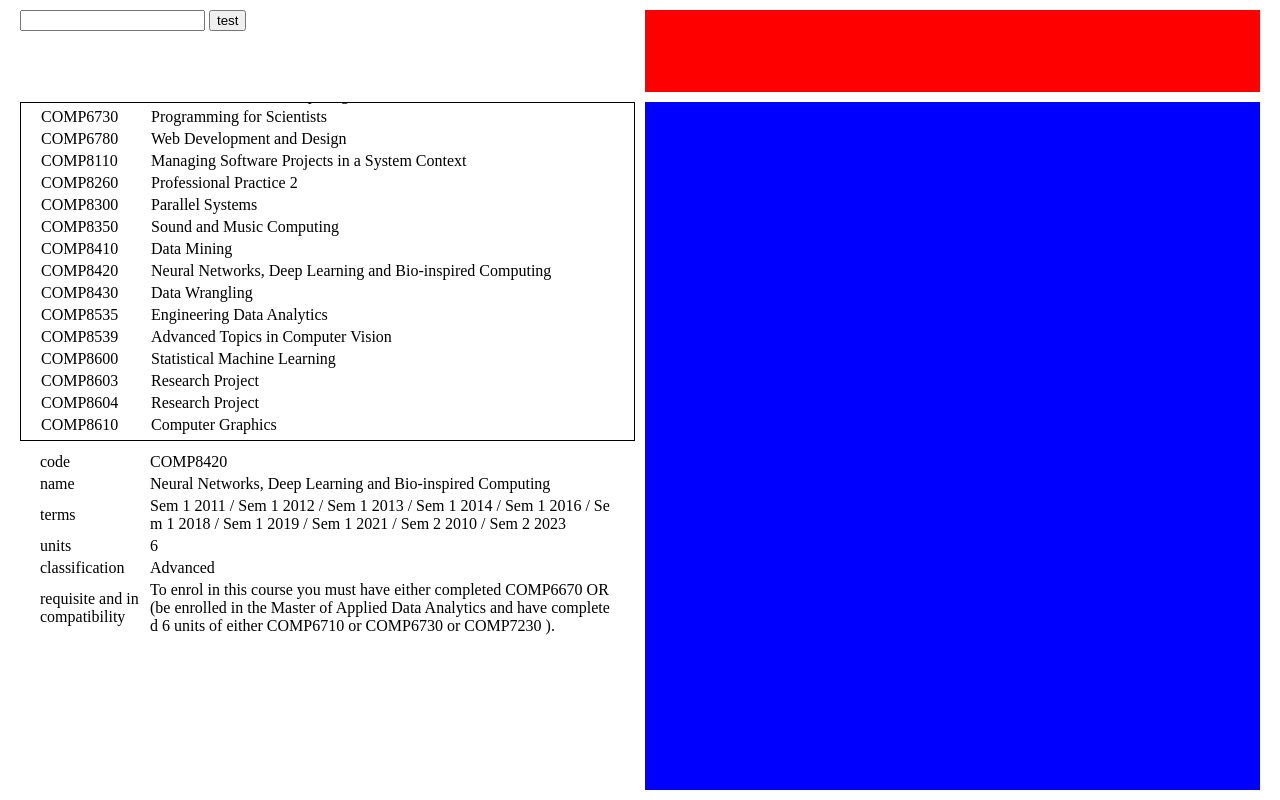
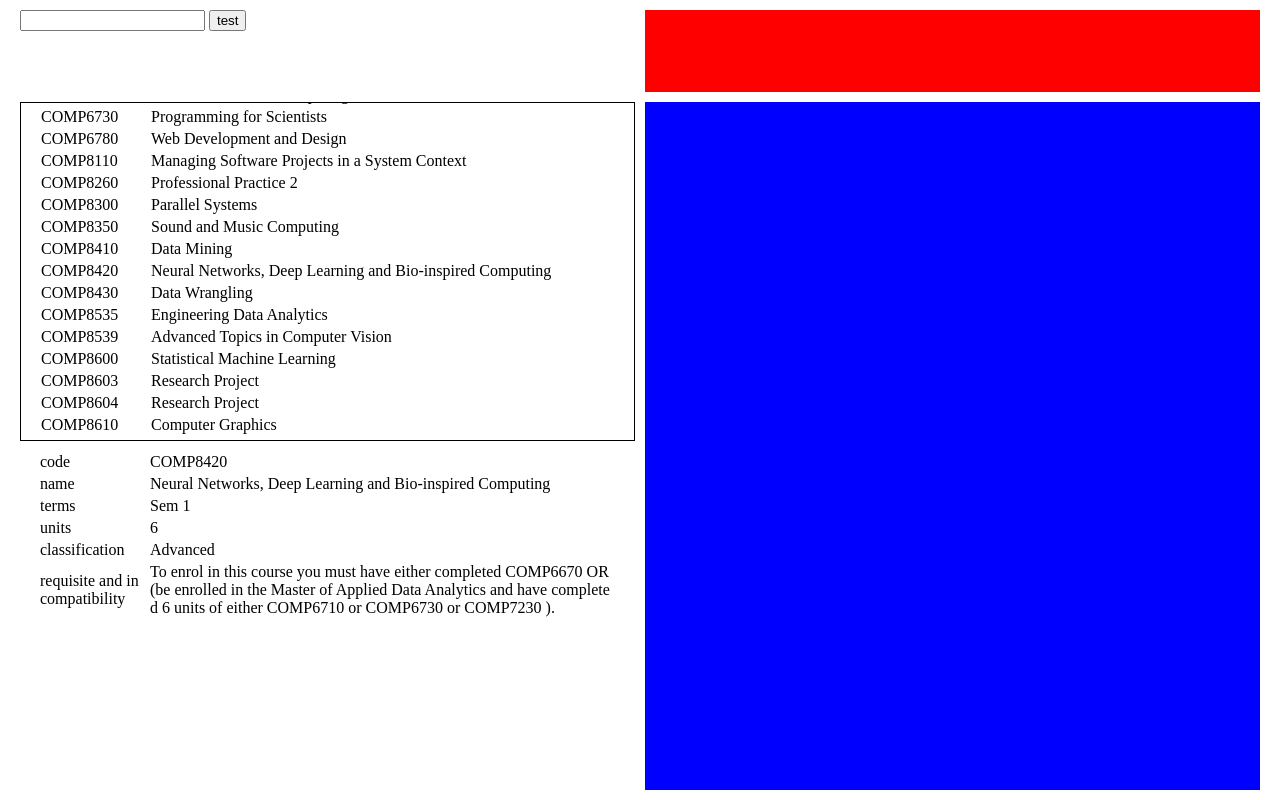
Before and after one commit to bridgeL/make_my_study_plan, a plain HTML site: page index.html in a window 1280 px wide. Both pictures are taken after a click on the element 327 px from the left and 271 px from the top of the page. Drawn offline with Linux system fonts and the light colour scheme.

Commit message:
better style

```diff
--- a/3.json
+++ b/3.json
@@ -248,7 +248,7 @@
         ],
         "units": 6.0,
         "classification": "Advanced",
-        "requisite and incompatibility": ".To enrol in this course you must have successfully completed COMP6710 and COMP6260 ; or be enrolled in Master of Computing (Advanced)"
+        "requisite and incompatibility": "To enrol in this course you must have successfully completed COMP6710 and COMP6260 ; or be enrolled in Master of Computing (Advanced)"
     },
     {
         "code": "COMP6363",
--- a/index.html
+++ b/index.html
@@ -86,11 +86,26 @@
             let innerHTML = "";
             for (let k of Object.keys(d)) {
                 let v = d[k];
-                if (k == "terms") v = v.join(" / ");
-                innerHTML += `<div class="course">
-                    <div class="course-code">${k}</div>
-                    <div class="course-name">${v}</div>
-                </div>`
+                if (k == "terms") {
+                    let vv = v.join(" / ");
+                    let n = v.length;
+                    let n1 = v.filter(d => d.indexOf("Sem 1") >= 0).length;
+                    let n2 = v.filter(d => d.indexOf("Sem 2") >= 0).length;
+                    let s = "";
+                    if (n1 >= n / 3 && n2 >= n / 3) s = "Sem 1 / Sem 2";
+                    else if (n1 >= n / 3) s = "Sem 1";
+                    else s = "Sem 2";
+                    innerHTML += `<div class="course">
+                        <div class="course-code">${k}</div>
+                        <div class="course-name" title="${vv}">${s}</div>
+                    </div>`
+                }
+                else {
+                    innerHTML += `<div class="course">
+                        <div class="course-code">${k}</div>
+                        <div class="course-name" title="${v}">${v}</div>
+                    </div>`
+                }
             }
             element.innerHTML = innerHTML;
         }
```
